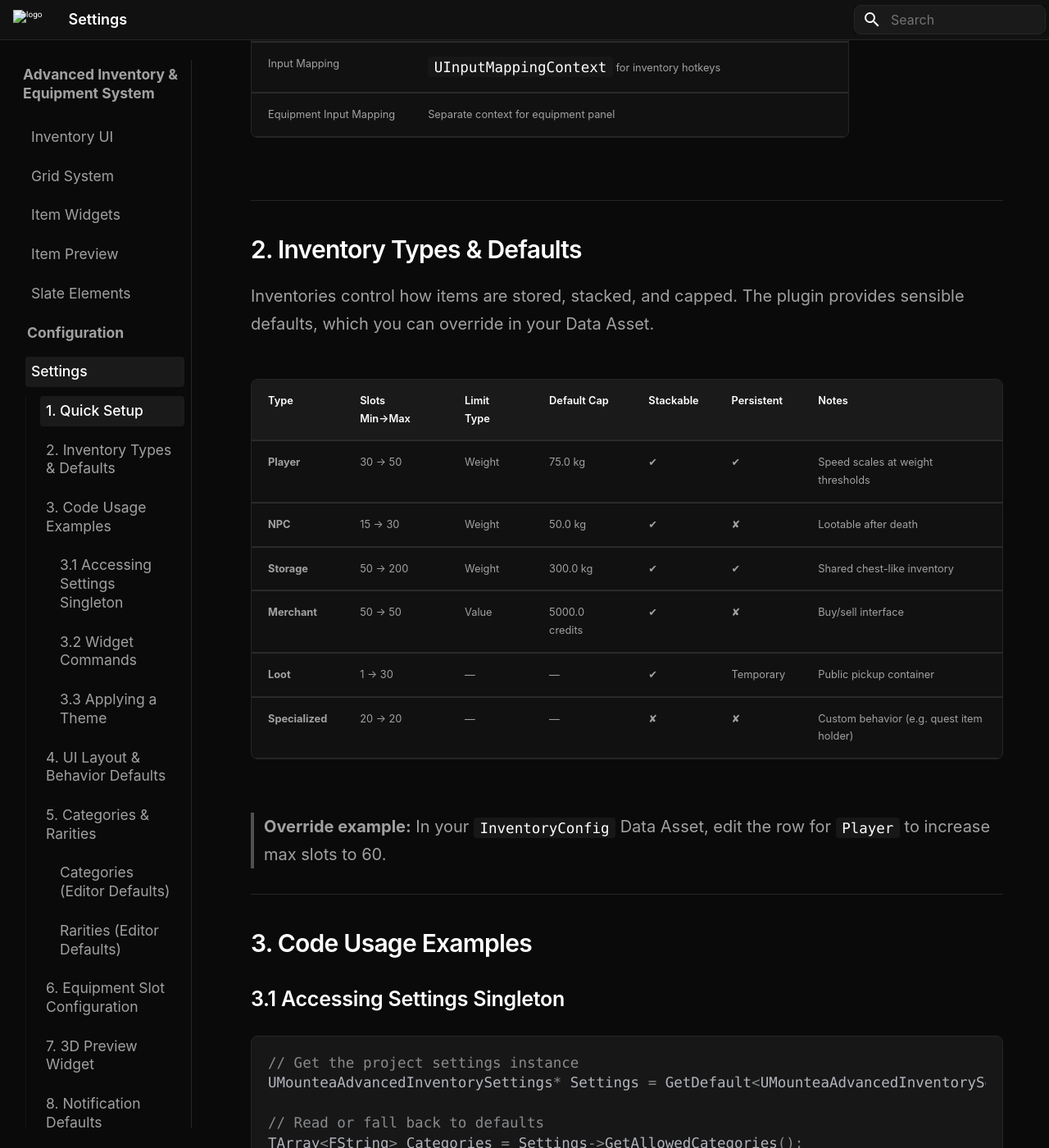
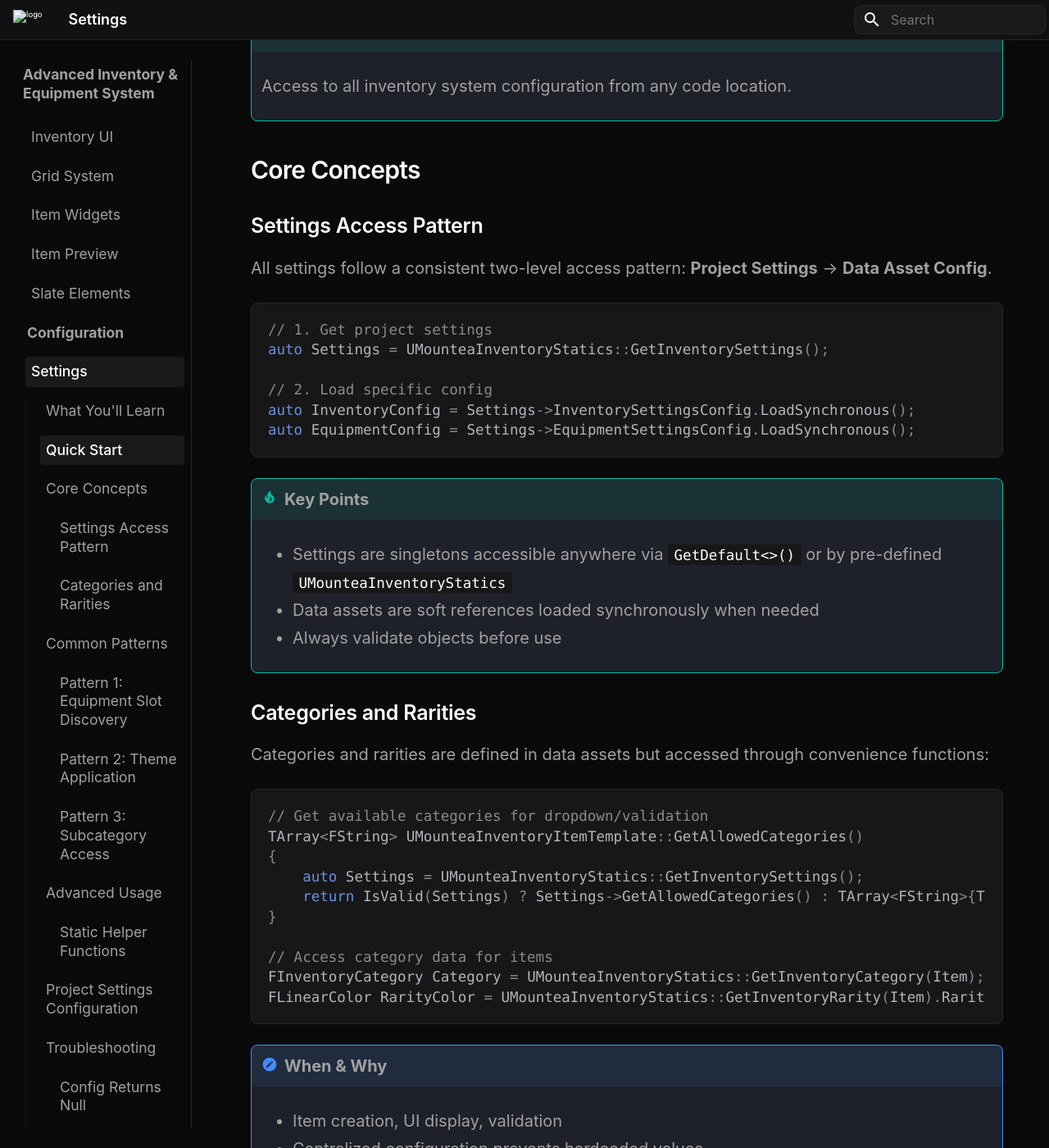
Before and after one commit to Mountea-Framework/MounteaFrameworkWebsite, an MkDocs documentation site: the page built from docs_src/AdvancedInventoryEquipmentSystem/Configuration/Settings.md, in a window 1280 px wide and 1400 px high, scrolled down 821 px. Shown: the whole window at 82% size. Built offline with MkDocs 1.6.1 and Material for MkDocs 9.7.7, drawn with Linux system fonts in a browser that asks for light colours; some of the changed text lies outside the part shown.

Commit message:
Revise and expand inventory settings documentation
Rewrites the Mountea Advanced Inventory settings guide for improved clarity and structure. Adds detailed code examples, usage patterns, troubleshooting tips, and best practices. Expands sections on settings access, categories, rarities, equipment slots, and theming, providing a more comprehensive reference for both designers and developers.

````diff
--- a/docs_src/AdvancedInventoryEquipmentSystem/Configuration/Settings.md
+++ b/docs_src/AdvancedInventoryEquipmentSystem/Configuration/Settings.md
@@ -1,177 +1,209 @@
-# Mountea Advanced Inventory: Configuration Guide
+# Mountea Advanced Inventory Settings
 
-This guide walks you through configuring the **Mountea Advanced Inventory** plugin—combining clear explanations, default-value tables, and code snippets to help both designers and developers.
+## What You'll Learn
 
----
+- Basic settings access and configuration
+- Setting up inventory types, categories, and rarities
+- Applying themes to widgets
+- Configuring equipment slots and notifications
 
-## 1. Quick Setup
-
-1. **Project Settings**
-   Open **Edit → Project Settings → Mountea Framework → Inventory System**.
-2. **Assign Data Assets & Mappings**
-
-   | Property                | What to Assign                                       |
-   | ----------------------- | ---------------------------------------------------- |
-   | Inventory Config        | Your `UMounteaAdvancedInventorySettingsConfig` asset |
-   | Equipment Config        | Your `UMounteaAdvancedEquipmentSettingsConfig` asset |
-   | Input Mapping           | `UInputMappingContext` for inventory hotkeys         |
-   | Equipment Input Mapping | Separate context for equipment panel                 |
-
----
-
-## 2. Inventory Types & Defaults
-
-Inventories control how items are stored, stacked, and capped. The plugin provides sensible defaults, which you can override in your Data Asset.
-
-| Type            | Slots Min→Max | Limit Type | Default Cap    | Stackable | Persistent | Notes                                    |
-| --------------- | ------------- | ---------- | -------------- | --------- | ---------- | ---------------------------------------- |
-| **Player**      | 30 → 50       | Weight     | 75.0 kg        | ✔         | ✔          | Speed scales at weight thresholds        |
-| **NPC**         | 15 → 30       | Weight     | 50.0 kg        | ✔         | ✘          | Lootable after death                     |
-| **Storage**     | 50 → 200      | Weight     | 300.0 kg       | ✔         | ✔          | Shared chest-like inventory              |
-| **Merchant**    | 50 → 50       | Value      | 5000.0 credits | ✔         | ✘          | Buy/sell interface                       |
-| **Loot**        | 1 → 30        | —          | —              | ✔         | Temporary  | Public pickup container                  |
-| **Specialized** | 20 → 20       | —          | —              | ✘         | ✘          | Custom behavior (e.g. quest item holder) |
-
-> **Override example:**
-> In your `InventoryConfig` Data Asset, edit the row for `Player` to increase max slots to 60.
-
----
-
-## 3. Code Usage Examples
-
-### 3.1 Accessing Settings Singleton
+## Quick Start
 
 ```cpp
-// Get the project settings instance
+// Access settings singleton
 UMounteaAdvancedInventorySettings* Settings = GetDefault<UMounteaAdvancedInventorySettings>();
+TArray<FString> Categories = Settings->GetAllowedCategories();
 
-// Read or fall back to defaults
-TArray<FString> Categories = Settings->GetAllowedCategories();
-TArray<FString> Rarities  = Settings->GetAllowedRarities();
+// Use Statics wrapper
+UMounteaAdvancedInventorySettings* Settings = UMounteaInventoryStatics::GetInventorySettings();
 ```
 
-### 3.2 Widget Commands
+!!! tip "Result"
+    Access to all inventory system configuration from any code location.
 
-The plugin auto-registers a set of UI commands. You can retrieve or customize them:
+## Core Concepts
+
+### Settings Access Pattern
+
+All settings follow a consistent two-level access pattern: **Project Settings** → **Data Asset Config**.
 
 ```cpp
-// After loading settings
-const TArray<FString>& Commands = Settings->GetWidgetCommands();
-for (const FString& Cmd : Commands) {
-    LOG_INFO(TEXT("Inventory listens to: %s"), *Cmd);
+// 1. Get project settings
+auto Settings = UMounteaInventoryStatics::GetInventorySettings();
+
+// 2. Load specific config
+auto InventoryConfig = Settings->InventorySettingsConfig.LoadSynchronous();
+auto EquipmentConfig = Settings->EquipmentSettingsConfig.LoadSynchronous();
+```
+
+!!! tip "Key Points"
+    - Settings are singletons accessible anywhere via `GetDefault<>()` or by pre-defined `UMounteaInventoryStatics`
+    - Data assets are soft references loaded synchronously when needed
+    - Always validate objects before use
+
+### Categories and Rarities
+
+Categories and rarities are defined in data assets but accessed through convenience functions:
+
+```cpp
+// Get available categories for dropdown/validation
+TArray<FString> UMounteaInventoryItemTemplate::GetAllowedCategories()
+{
+    auto Settings = UMounteaInventoryStatics::GetInventorySettings();
+    return IsValid(Settings) ? Settings->GetAllowedCategories() : TArray<FString>{TEXT("Miscellaneous")};
+}
+
+// Access category data for items
+FInventoryCategory Category = UMounteaInventoryStatics::GetInventoryCategory(Item);
+FLinearColor RarityColor = UMounteaInventoryStatics::GetInventoryRarity(Item).RarityColor;
+```
+
+!!! note "When & Why"
+    - Item creation, UI display, validation
+    - Centralized configuration prevents hardcoded values
+
+## Common Patterns
+
+### Pattern 1: Equipment Slot Discovery
+
+!!! note "When & Why"
+    - Building equipment UI or validation
+    - Dynamic slot configuration without hardcoding
+
+```cpp
+TArray<FName> UMounteaAdvancedAttachmentSlotBase::GetAvailableSlotNames() const
+{
+    const auto Settings = UMounteaInventoryStatics::GetInventorySettings();
+    if (!Settings) return {};
+
+    const auto EquipmentConfig = Settings->EquipmentSettingsConfig.LoadSynchronous();
+    if (!IsValid(EquipmentConfig)) return {};
+
+    TArray<FName> SlotNames;
+    EquipmentConfig->AllowedEquipmentSlots.GetKeys(SlotNames);
+    return SlotNames;
 }
 ```
 
-### 3.3 Applying a Theme
+### Pattern 2: Theme Application
 
-Call this in your widget’s `NativeConstruct()` to apply colors defined in your theme Data Asset:
+!!! note "When & Why"
+    - Widget construction
+    - Consistent visual styling across all UI
 
 ```cpp
-Super::NativeConstruct();
-// Apply plugin theme to this widget
-UMounteaInventoryUIStatics::ApplyTheme(this);
+void UMounteaAdvancedInventoryBaseWidget::NativeConstruct()
+{
+    Super::NativeConstruct();
+    Execute_ApplyTheme(this);
+}
+
+// In your widget class
+void UMyInventoryWidget::ApplyTheme_Implementation()
+{
+    // Access settings is not needed in this case, as UMounteaInventorySystemStatics
+    // provides functions to get the Config directly
+    /*
+    auto Settings = UMounteaInventoryStatics::GetInventorySettings();
+    if (!Settings)
+        return;
+    */
+
+    // Access theme config and apply colors/styles
+    auto Config = UMounteaInventorySystemStatics::GetMounteaAdvancedInventoryConfig();
+    if (Config && Config->BaseTheme.LoadSynchronous())
+    {
+        auto Theme = Config->BaseTheme.LoadSynchronous();
+        // Apply theme colors to your widgets
+    }
+}
 ```
 
-!!! warning "Important"
+### Pattern 3: Subcategory Access
 
-    In order to be able to receive the `ApplyTheme` event, your User widget must implement `IMounteaInventoryGenericWidgetInterface`
-    or be a child of `UMounteaAdvancedInventoryBaseWidget`.
-
----
-
-## 4. UI Layout & Behavior Defaults
-
-| Setting             | Default Value      | Description                             |
-| ------------------- | ------------------ | --------------------------------------- |
-| Grid Dimensions     | 5 columns × 8 rows | Number of item slots in inventory panel |
-| Item Slot Size      | 128 × 128 px       | Width and height per slot               |
-| Slot Padding        | 5 px               | Spacing between slots                   |
-| Auto-Stack          | Enabled            | Merge identical items on pick-up        |
-| Drag & Drop         | Enabled            | Allow manual rearrangement              |
-| Notification Widget | Default class      | Pop-up when items are added/removed     |
-
-> **Tip:** Tweak `Slot Size` and `Padding` for mobile vs desktop layouts.
-
----
-
-## 5. Categories & Rarities
-
-### Categories (Editor Defaults)
-
-| Key         | Display Name | Priority | Flags                 |
-| ----------- | ------------ | -------- | --------------------- |
-| Weapons     | Weapons      | 0        | Durable, Droppable    |
-| Armors      | Armor        | 1        | Durable, Droppable    |
-| Consumables | Consumables  | 2        | Consumable, Stackable |
-| Materials   | Materials    | 3        | Craftable, Stackable  |
-| Quest Items | Quest Items  | 4        | QuestItem             |
-| Keys        | Keys         | 4        | QuestItem             |
-
-### Rarities (Editor Defaults)
-
-| Key       | Display Name | Color (RGB)     | Price × |
-| --------- | ------------ | --------------- | ------- |
-| Common    | Common       | (0.5, 0.5, 0.5) | 1.0     |
-| Uncommon  | Uncommon     | (0.2, 0.8, 0.2) | 2.0     |
-| Rare      | Rare         | (0.2, 0.2, 1.0) | 4.0     |
-| Epic      | Epic         | (0.6, 0.2, 0.8) | 8.0     |
-| Legendary | Legendary    | (1.0, 0.5, 0.0) | 16.0    |
-
-> **Customization:** Drag entries in the Data Asset list to reorder display or change priority.
-
----
-
-## 6. Equipment Slot Configuration
-
-| Slot Name | Display Name | Tags Allowed    |
-| --------- | ------------ | --------------- |
-| MainHand  | Main Hand    | Weapon.Tag      |
-| OffHand   | Off Hand     | Shield.Tag      |
-| Helmet    | Helmet       | Armor.Head.Tag  |
-| Chest     | Chest        | Armor.Chest.Tag |
+!!! note "When & Why"
+    - Hierarchical item organization
+    - Support complex categorization systems
 
 ```cpp
-// Example: Adding a new "Backpack" slot
-FMounteaEquipmentSlotHeaderData Backpack;
-Backpack.DisplayName = LOCTEXT("SlotNames_Backpack", "Backpack");
-Backpack.TagContainer.AddTag(BackpackTag);
-SettingsConfig->AllowedEquipmentSlots.Add("Backpack", Backpack);
+TArray<FString> UMounteaInventoryItemTemplate::GetAllowedSubCategories() const
+{
+    auto Settings = UMounteaInventoryStatics::GetInventorySettings();
+    auto Config = Settings->InventorySettingsConfig.LoadSynchronous();
+
+    if (const auto* CategoryConfig = Config->AllowedCategories.Find(ItemCategory))
+    {
+        TArray<FString> SubCategories;
+        CategoryConfig->SubCategories.GetKeys(SubCategories);
+        return SubCategories;
+    }
+    return {};
+}
 ```
 
----
+## Advanced Usage
 
-## 7. 3D Preview Widget
+### Static Helper Functions
 
-| Property             | Default   | Purpose                                    |
-| -------------------- | --------- | ------------------------------------------ |
-| Rotation Sensitivity | 1.0       | Speed of model rotation                    |
-| Zoom Limits          | 0.5 - 2.0 | Min/max camera distance multiplier         |
-| Pan Enabled          | Yes       | Whether the model can be dragged on screen |
+Use static utility functions for common access patterns:
 
-> **Bind Inputs:** In your `InteractiveWidgetConfig`, map `Rotate`, `Zoom`, and `Pan` actions to player input.
+```cpp
+// Centralized access pattern
+UMounteaAdvancedInventorySettingsConfig* Config =
+    UMounteaInventorySystemStatics::GetMounteaAdvancedInventoryConfig();
 
----
+// Item-specific data access
+FInventoryCategory Category = UMounteaInventoryStatics::GetInventoryCategory(Item);
+FString CategoryKey = UMounteaInventoryStatics::GetInventoryCategoryKey(Item);
+FInventoryRarity Rarity = UMounteaInventoryStatics::GetInventoryRarity(Item);
+```
 
-## 8. Notification Defaults
+!!! warning "Performance Impact & Thread Safety"
+    - `LoadSynchronous()` can cause hitches - cache configs when possible
+    - Settings access is safe, but avoid calling from non-game threads
 
-| Event                 | Category | Template                       | Duration (s)   | Closeable |
-| --------------------- | -------- | ------------------------------ | -------------- | --------- |
-| InventoryLimitReached | Warning  | "Inventory Limit Reached"      | Engine default | Yes       |
-| QuantityLimitReached  | Warning  | "\${itemName} Max Quantity"    | Engine default | Yes       |
-| ItemAdded             | Info     | "\${quantity}x \${itemName}"   | 2.0            | Yes       |
-| ItemRemoved           | Info     | "- \${quantity}x \${itemName}" | 2.0            | Yes       |
-| ItemNotFound          | Error    | "\${itemName} Not Found"       | Engine default | Yes       |
+## Project Settings Configuration
 
----
+Open **Edit → Project Settings → Mountea Framework → Inventory System**:
 
-## 9. Best Practices & Tips
+| Property | Purpose | Default Plugin Value |
+|----------|---------|---------------|
+| Inventory Config | Main data asset | `DefaultInventoryConfig` |
+| Equipment Config | Equipment slots | `DefaultEquipmentConfig` |
+| Input Mapping | Inventory hotkeys | `IMC_Inventory` |
+| Equipment Input Mapping | Equipment UI | `IMC_Equipment` |
 
-* **Define Early:** Set core types and categories before major feature work.
-* **Data-First Workflow:** Encourage designers to use Data Assets for tuning.
-* **Version Assets:** Track your `.uasset` files in source control.
-* **Playtest UI:** Adjust grid and padding based on resolution and aspect ratio.
-* **Balance Limits:** Slot counts and weight caps should align with gameplay progression.
+## Troubleshooting
 
----
+### Config Returns Null
 
-*For code snippets, defaults, and more details, reference the plugin’s sample content or dive into the C++ classes.*
+!!! tip "Problem & Solution"
+    - Settings or configs return nullptr
+    - Verify data assets are assigned in Project Settings
+
+```cpp
+if (!Settings || !Settings->InventorySettingsConfig.IsValid())
+{
+    LOG_WARNING(TEXT("Inventory config not assigned"));
+    return;
+}
+```
+
+### Theme Not Applied
+
+!!! tip "Problem & Solution"
+    - Widgets don't receive theme styling
+    - Ensure widget implements `IMounteaInventoryGenericWidgetInterface` or inherits from `UMounteaAdvancedInventoryBaseWidget`
+
+## Best Practices
+
+- **Validate Everything:** Always check for null before accessing configs
+- **Cache Configs:** Store frequently-used configs in member variables
+- **Use Statics:** Prefer static helper functions for common patterns
+- **Theme Early:** Apply themes in `NativeConstruct()` for consistent timing
+
+## Next Steps
+
+- **[Inventory Types Configuration](InventoryTypes.md):** Configure different inventory behaviors
+- **[UI Theming Guide](UIThemingGuide.md):** Complete theme customization
+- **[Equipment System](../EquipmentSystem/EquipmentSystem.md):** Equipment slot setup and management
````
